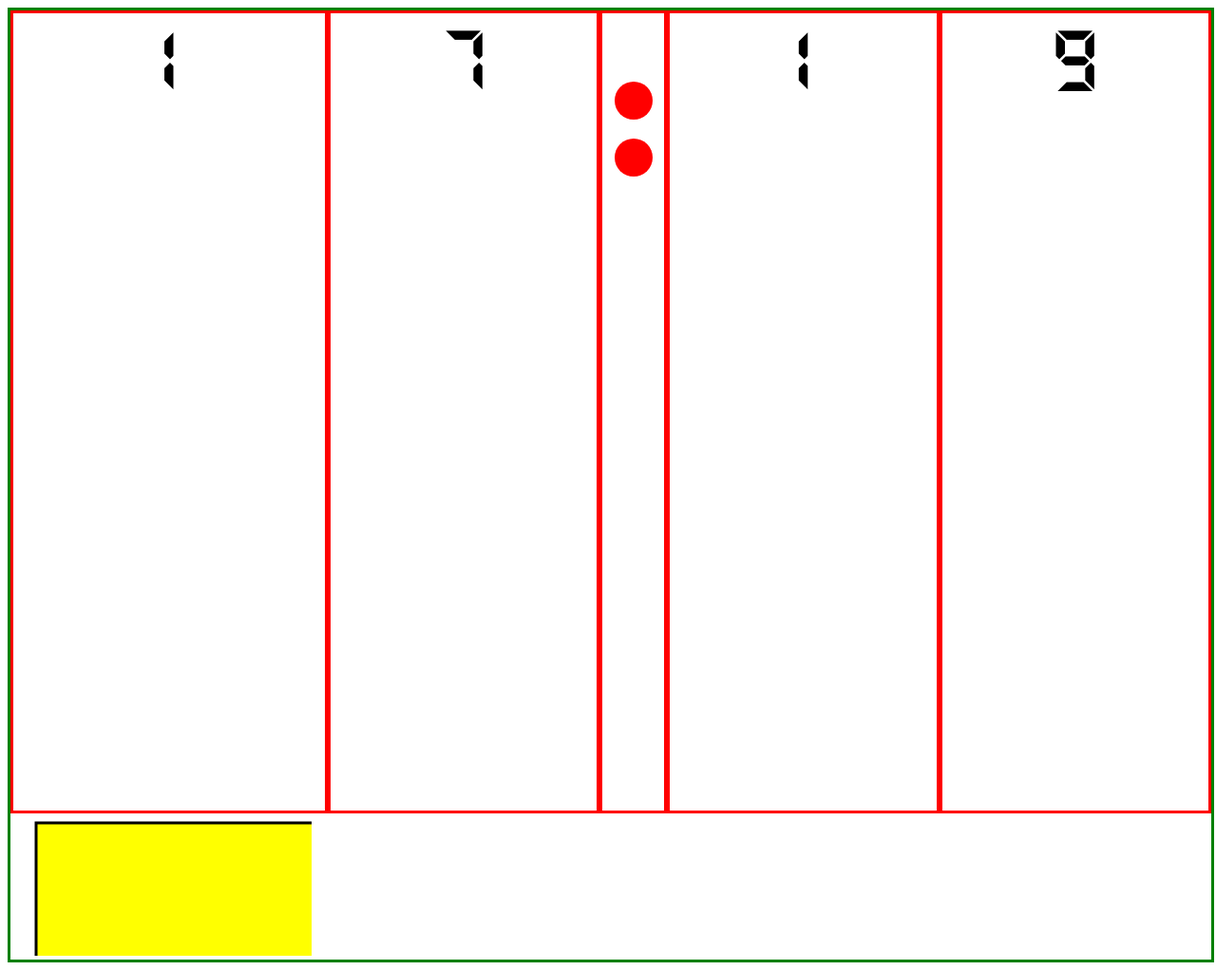
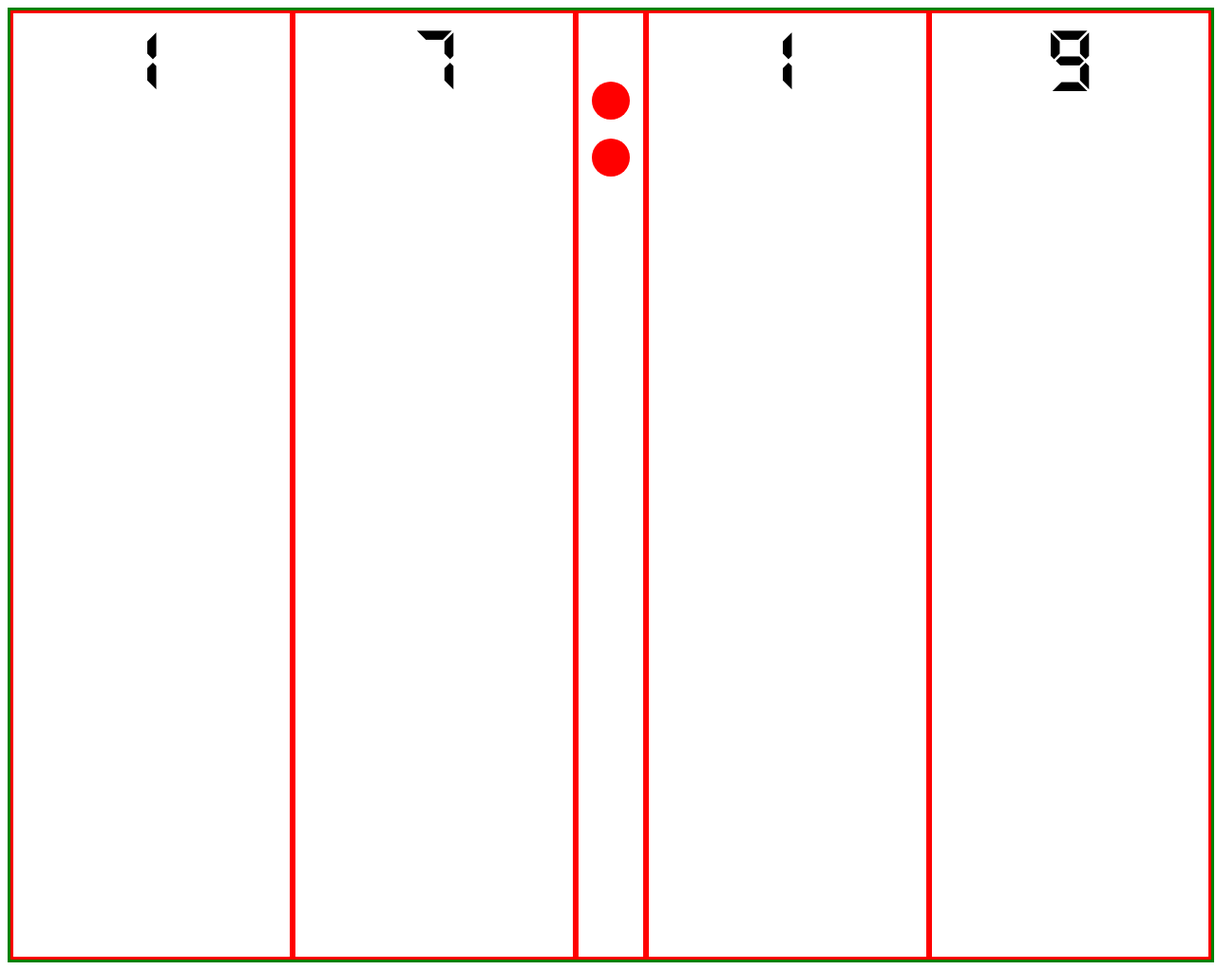
Before and after one commit to tatarintseva/digital-clock, a plain HTML site: page index.html in a window 1280 px wide. Shown: the whole page at 95% size. Drawn offline with Linux system fonts and the light colour scheme.

Commit message:
Additional code for svg element has been deleted

```diff
--- a/index.html
+++ b/index.html
@@ -27,9 +27,6 @@
                     <div></div>
                 </li>
             </ul>
-        <svg>
-            <rect x="10" y="10" width="400" height="200" fill="yellow" stroke="black" stroke-width="3" />
-        </svg>
         </article>
         <script type="text/javascript" src="digits.js"></script>
     </body>
```
